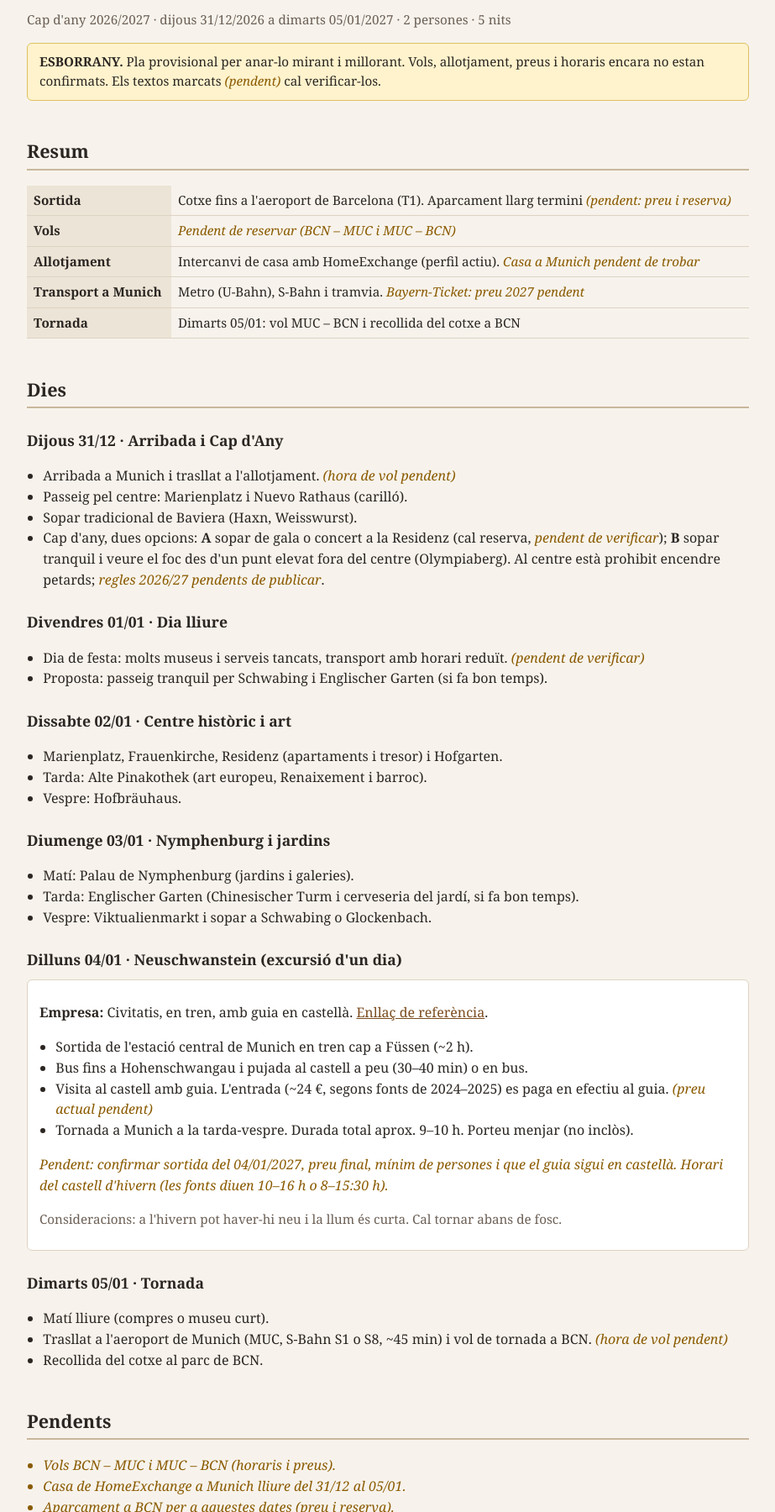
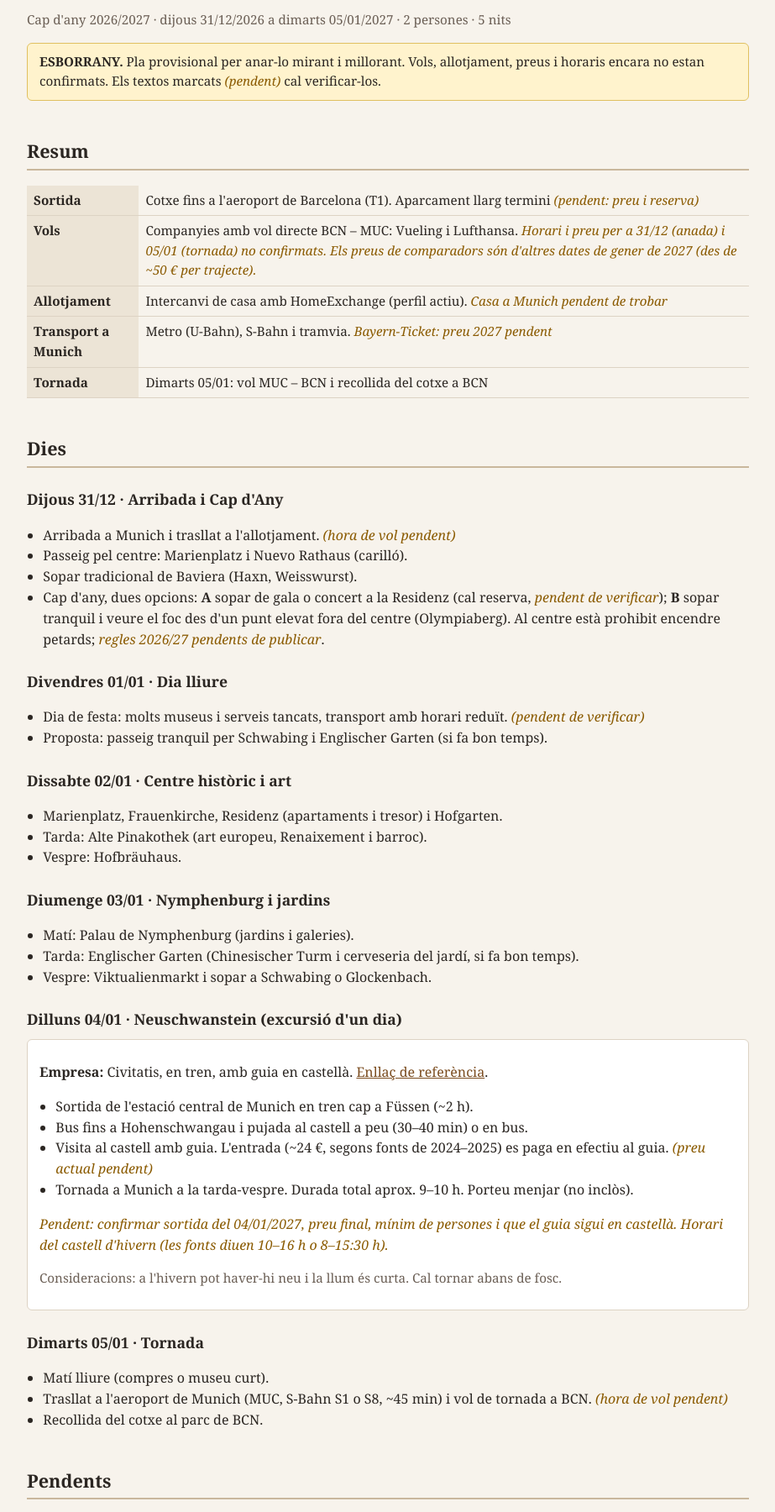
Before and after one commit to ILERGETS/Viatges_IA_i_JL, a plain HTML site: page munich-2026.html in a window 1280 px wide. Shown: the part 83-1883 px from the top of the page at 84% size, without its empty margins (178-1101 px from the left). Drawn offline with Linux system fonts and the light colour scheme.

Commit message:
Munich: afegits vols (pendents de confirmar)

```diff
--- a/munich-2026.html
+++ b/munich-2026.html
@@ -32,7 +32,7 @@
 <h2>Resum</h2>
 <table>
   <tr><th>Sortida</th><td>Cotxe fins a l'aeroport de Barcelona (T1). Aparcament llarg termini <span class="pend">(pendent: preu i reserva)</span></td></tr>
-  <tr><th>Vols</th><td><span class="pend">Pendent de reservar (BCN – MUC i MUC – BCN)</span></td></tr>
+  <tr><th>Vols</th><td>Companyies amb vol directe BCN – MUC: Vueling i Lufthansa. <span class="pend">Horari i preu per a 31/12 (anada) i 05/01 (tornada) no confirmats. Els preus de comparadors són d'altres dates de gener de 2027 (des de ~50 € per trajecte).</span></td></tr>
   <tr><th>Allotjament</th><td>Intercanvi de casa amb HomeExchange (perfil actiu). <span class="pend">Casa a Munich pendent de trobar</span></td></tr>
   <tr><th>Transport a Munich</th><td>Metro (U-Bahn), S-Bahn i tramvia. <span class="pend">Bayern-Ticket: preu 2027 pendent</span></td></tr>
   <tr><th>Tornada</th><td>Dimarts 05/01: vol MUC – BCN i recollida del cotxe a BCN</td></tr>
@@ -90,7 +90,7 @@
 
 <h2>Pendents</h2>
 <ul>
-  <li class="pend">Vols BCN – MUC i MUC – BCN (horaris i preus).</li>
+  <li class="pend">Vols: horari i preu de 31/12 (BCN – MUC) i de 05/01 (MUC – BCN), a vueling.com o lufthansa.com.</li>
   <li class="pend">Casa de HomeExchange a Munich lliure del 31/12 al 05/01.</li>
   <li class="pend">Aparcament a BCN per a aquestes dates (preu i reserva).</li>
   <li class="pend">Civitatis: sortida del 04/01, preu final i guia en castellà.</li>
```
